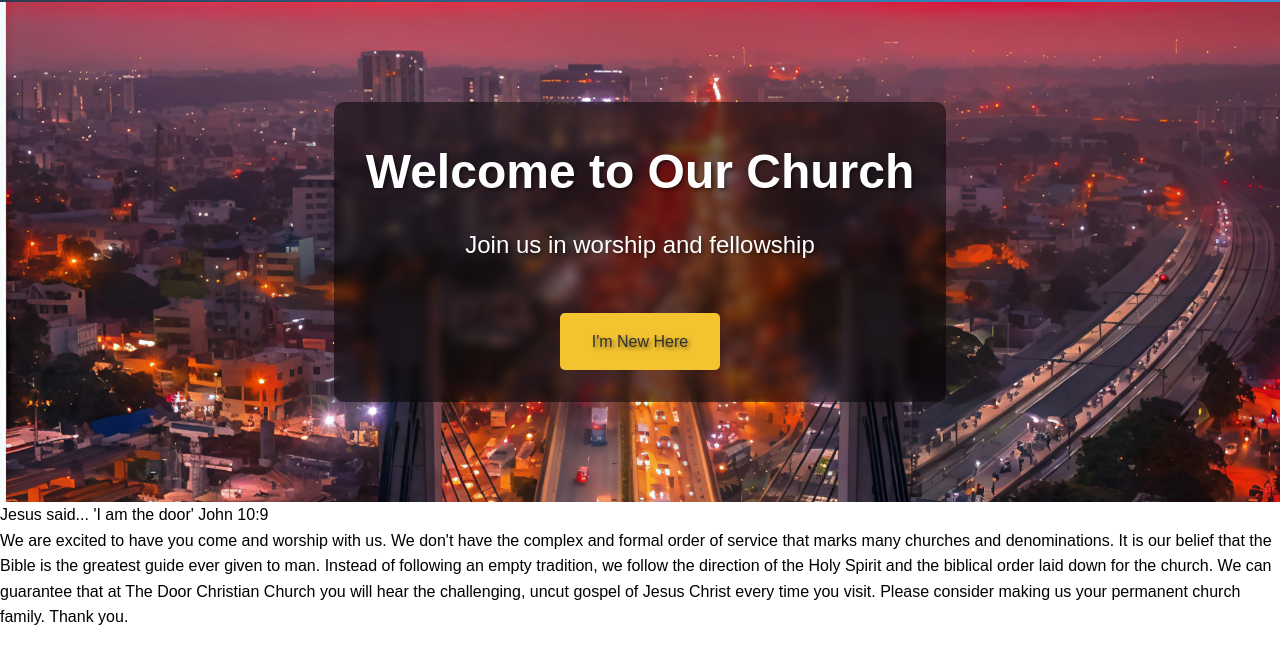
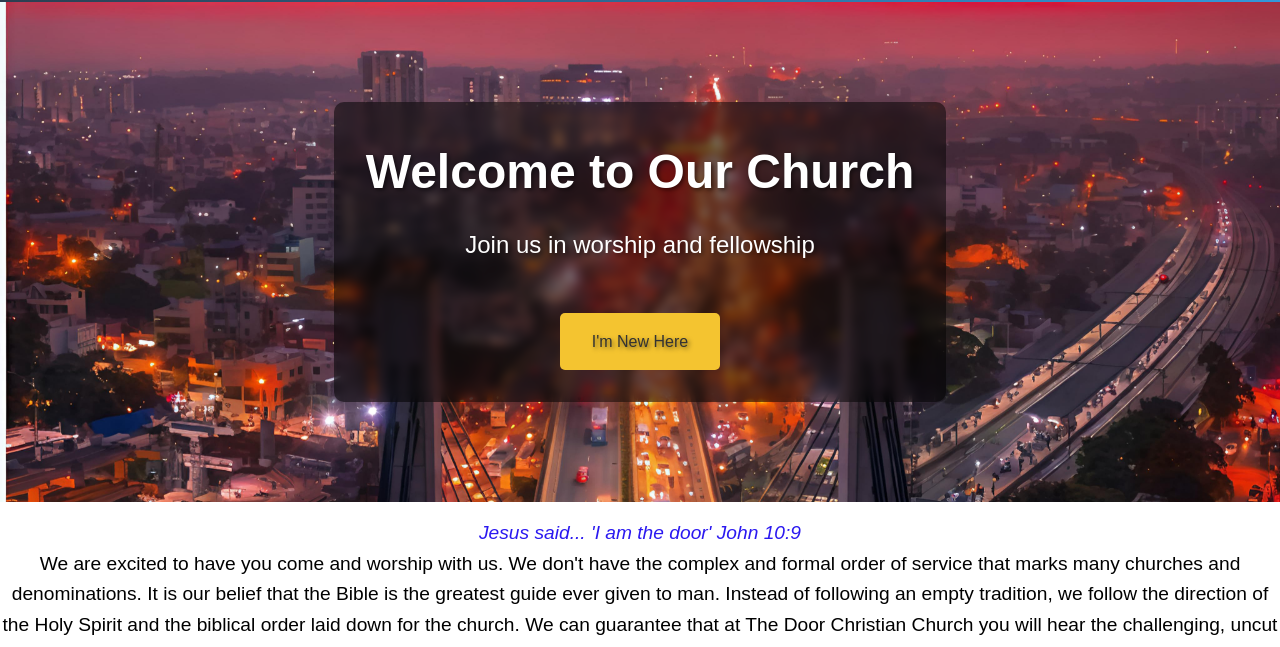
Before and after one commit to Shambhu8197/church-website, a plain HTML site: page Frontend/index.html in a window 1280 px wide. Shown: the part 90-737 px from the top of the page. Drawn offline with Linux system fonts and the light colour scheme.

Commit message:
Add styles for bible verse and welcome message sections

```diff
--- a/Frontend/styles.css
+++ b/Frontend/styles.css
@@ -135,7 +135,19 @@ nav {
   font-size: 1.5rem;
   margin-bottom: 2rem;
 }
-
+.bible-verse {
+  font-size: 1.2rem;
+  text-align: center;
+  font-style: italic;
+  margin-top: 1rem;
+  color: #2b19f0;
+}
+.welcome-message {
+  font-size: 1.2rem;
+  text-align: center;
+  margin-top: 1rem;
+  text-align: center;
+}
 .cta-button {
   display: inline-block;
   padding: 1rem 2rem;
```
